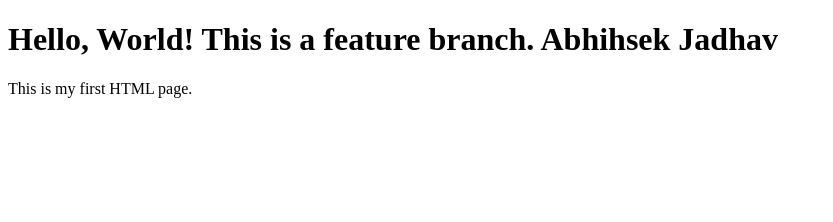
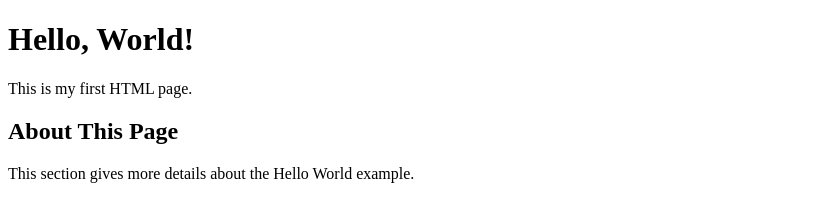
Before and after one commit to abhijadhav2618/Github_Actions, a plain HTML site: page index.html in a window 1280 px wide. Shown: the whole page, without its empty margins (0-833 px from the left). Drawn offline with Linux system fonts and the light colour scheme.

Commit message:
featre-section added

```diff
--- a/index.html
+++ b/index.html
@@ -4,7 +4,12 @@
     <title>Hello World</title>
 </head>
 <body>
-    <h1>Hello, World! This is a feature branch. Abhihsek Jadhav</h1>
+    <h1>Hello, World!</h1>
     <p>This is my first HTML page.</p>
+
+    <section>
+        <h2>About This Page</h2>
+        <p>This section gives more details about the Hello World example.</p>
+    </section>
 </body>
 </html>
```
